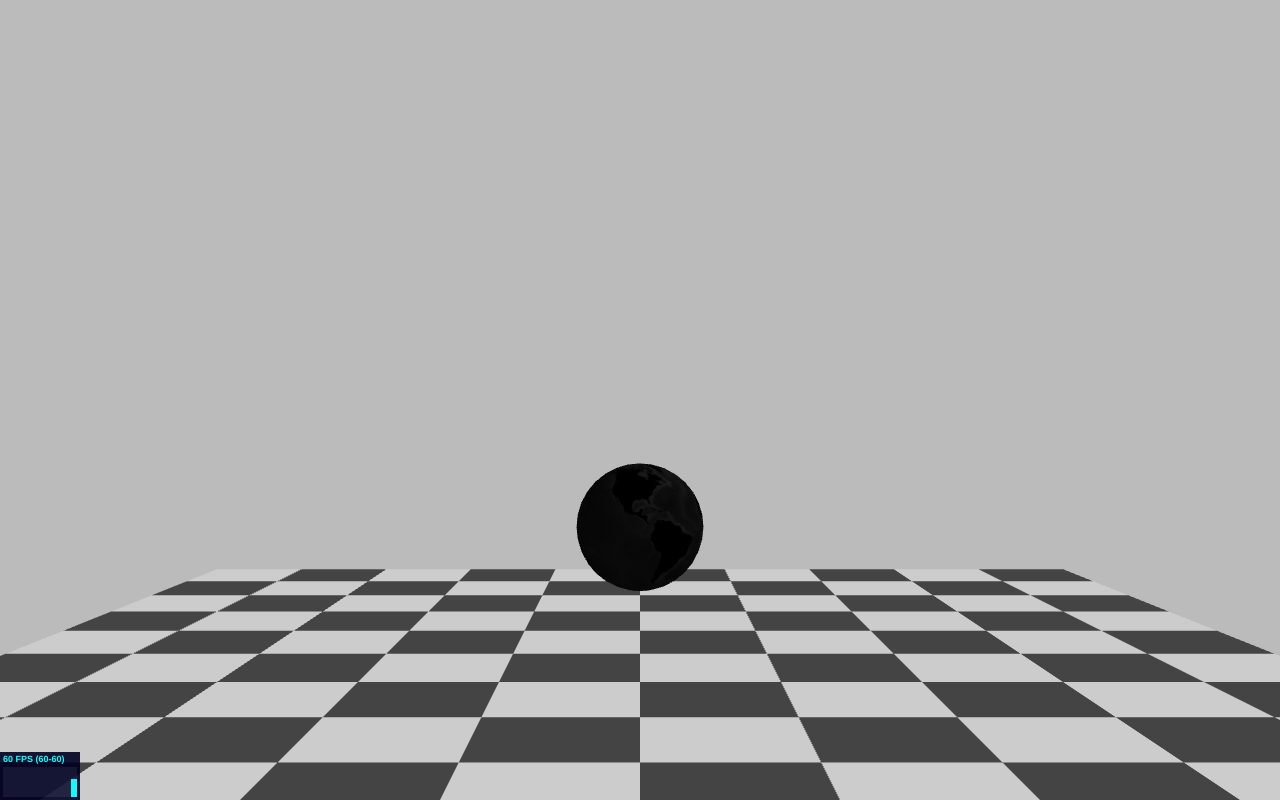
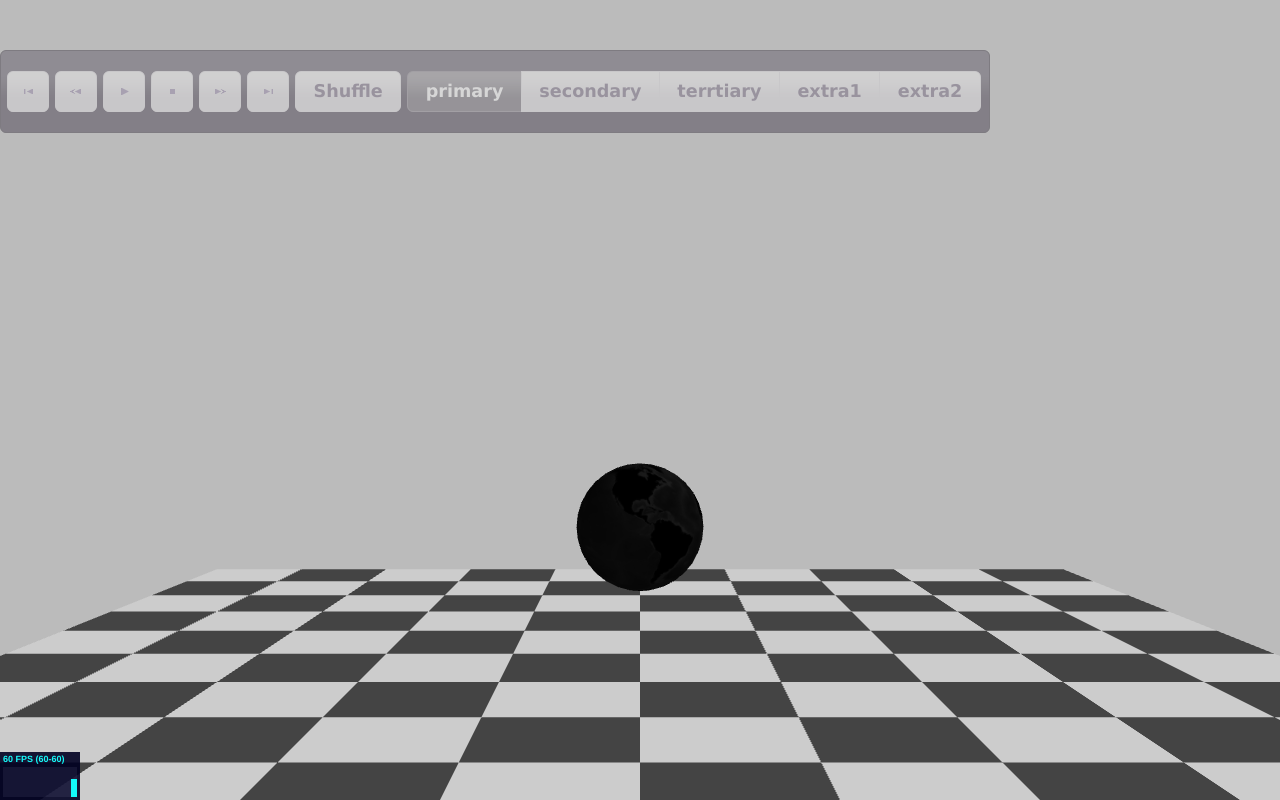
Before and after one commit to poberherr/WebGL-Action-RPG, a PHP site: page / in a window 1280 px wide. Run offline with PHP 8.4, Linux system fonts and the light colour scheme.

Commit message:
setting correct permissions and ... keine ahnung, po hat bier ich hab nix, muede , ah ding blum blub ...

```diff
--- a/index.php
+++ b/index.php
@@ -7,21 +7,34 @@ $html  = '';
  */
 
 $extJSDir="external/js/";
+$extCSSDir="external/css/";
+
 $jsDir="js/";
+$cssDir="css/";
 
 
 /**
  *    Keep in Mind the Order of things might be of importance
  **/
 
+$extCSS=array(
+		'eggplant/jquery-ui-1.8.23.custom',
+	);
+
+$intCSS=array(
+
+	);
+
 $extJS=array(
 		'jquery-1.8.2',
+		'jquery-ui-1.8.23.custom.min',
 		'tquery-bundle-require',
 		'THREEx.KeyboardState',
 		'ColladaLoader',
 	);
 
 $intJS= array(
+		'gui',
 		'key',
 		'cam',
 		'main',
@@ -33,9 +46,26 @@ $intJS= array(
  **/
 
 $html .= '<html>';
-$html .= '<head>';
-$html .= '<body>';
-$html .= '</body>';
+$html .= '<head/>';
+
+
+/*
+ *  Abgelenkt ah...ja so nennt man das also heute :-p
+ */
+
+foreach ($extCSS as $cssFileName)
+{
+	$html .= '<link type="text/css" href="';
+	$html .= $extCSSDir.$cssFileName.".css";
+	$html .= '" rel="stylesheet" />'."\n";
+}
+
+foreach ($intCSS as $cssFileName)
+{
+	$html .= '<link type="text/css" href="';
+	$html .= $cssDir.$cssFileName.".css";
+	$html .= '" rel="stylesheet" />';
+}
 
 foreach ($extJS as $jsFileName)
 {
@@ -56,6 +86,45 @@ foreach ($intJS as $jsFileName)
 	$html .= ' ></script>'."\n";
 }
 
+$html .= '
+<style>
+#toolbar {
+	padding: 20px 6px;
+}
+</style>';
+
+$html .= '<body>';
+
+$html .= '
+<div class="demo">
+
+
+	<span style="position:fixed;top:50px;px;z-index:100;opacity:0.4;" id="toolbar" class="ui-widget-header ui-corner-all">
+
+		<button id="beginning">go to beginning</button>
+		<button id="rewind">rewind</button>
+		<button id="play">play</button>
+		<button id="stop">stop</button>
+		<button id="forward">fast forward</button>
+		<button id="end">go to end</button>
+
+		<input type="checkbox" id="shuffle" /><label for="shuffle">Shuffle</label>
+
+		<span id="repeat">
+			<input type="radio" id="slot0" name="repeat" checked="checked" /><label for="slot0">primary</label>
+			<input type="radio" id="slot1" name="repeat" /><label for="slot1">secondary</label>
+			<input type="radio" id="slot2" name="repeat" /><label for="slot2">terrtiary</label>
+			<input type="radio" id="slot3" name="repeat" /><label for="slot3">extra1</label>
+			<input type="radio" id="slot4" name="repeat" /><label for="slot4">extra2</label>
+		</span>
+
+	</span>
+
+</div>
+';
+
+$html .= '</body>';
+
 $html .= '</html>';
 
 echo $html;
```
